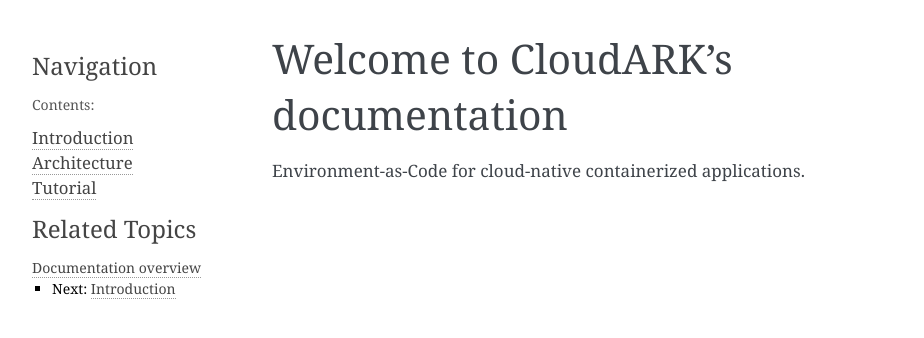
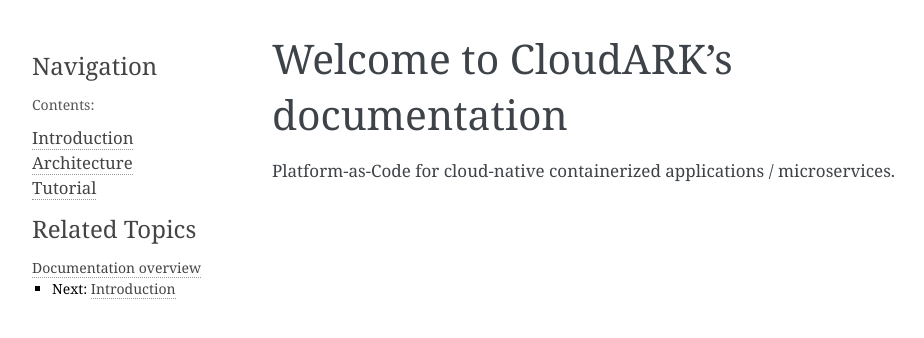
Before and after one commit to cloud-ark/caastle, a Sphinx documentation site: the page built from docs/index.rst, in a window 1280 px wide. Shown: the top 338 px of the page, without its empty margins (148-1072 px from the left). Built offline with Sphinx 7.4.7, drawn with Linux system fonts in a browser that asks for light colours; formulas are drawn with MathJax 3.

Commit message:
Docs update

```diff
--- a/docs/html/html/index.html
+++ b/docs/html/html/index.html
@@ -40,7 +40,7 @@
 
   <div class="section" id="welcome-to-cloudark-s-documentation">
 <h1>Welcome to CloudARK’s documentation</h1>
-<p>Environment-as-Code for cloud-native containerized applications.</p>
+<p>Platform-as-Code for cloud-native containerized applications / microservices.</p>
 <div class="toctree-wrapper compound">
 </div>
 </div>
--- a/docs/index.rst
+++ b/docs/index.rst
@@ -6,7 +6,7 @@
 Welcome to CloudARK's documentation
 ====================================
 
-Environment-as-Code for cloud-native containerized applications.
+Platform-as-Code for cloud-native containerized applications / microservices.
 
 .. toctree::
    :maxdepth: 2
```
Also changed, not shown: docs/html/html/searchindex.js (+1 -1 lines), 2 other files.
